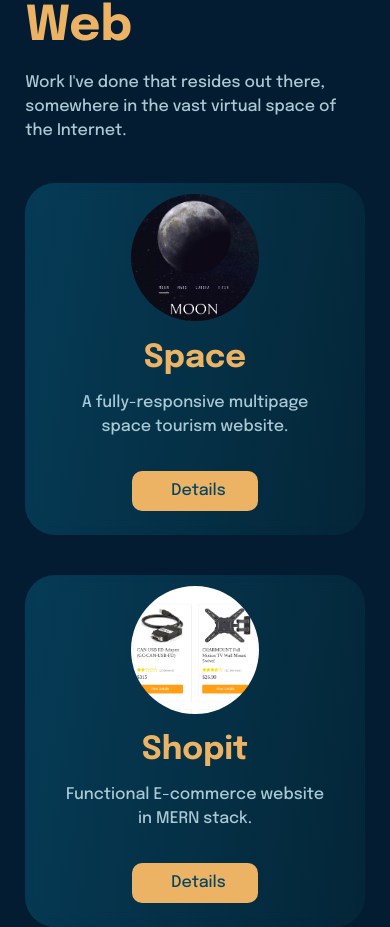
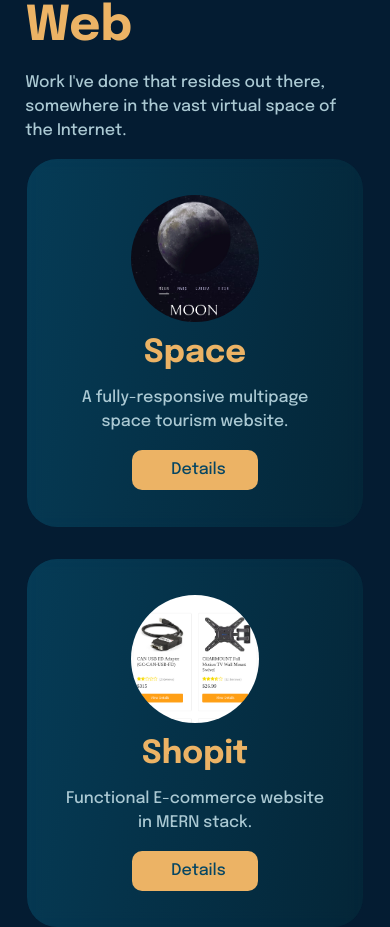
Before and after one commit to rosharp/portfolio, a React (Create React App) app: page / in a window 390 px wide. Shown: the part 841-1768 px from the top of the page. Built offline with nearby package versions, Linux system fonts and the light colour scheme.

Commit message:
Grid on cards, removed position fixed

```diff
--- a/src/css/style.css
+++ b/src/css/style.css
@@ -74,9 +74,7 @@ a {
 
 .round-img {
   max-width: 10rem;
-  object-fit: contain;
   border-radius: 50%;
-  margin-block: 1.5rem;
 }
 
 .swiper {
@@ -180,29 +178,19 @@ body {
   flex-direction: column;
   background: linear-gradient(100deg, rgba(6, 70, 99, 0.75), rgba(4, 41, 58, 0.75));
   backdrop-filter: blur(8px);
-  padding-top: 24rem;
-  padding-bottom: 2rem;
   border-radius: 30px;
-  max-width: 40rem;
+  height: 23rem;
+  min-width: 20rem;
+  max-width: 30rem;
+}
+.card h3 {
+  line-height: 1;
 }
 .card img {
-  top: 0;
-}
-.card h3 {
-  top: 13rem;
-}
-.card p {
-  top: 17rem;
-  margin-inline: 2rem;
-  margin-bottom: 3.5rem;
-}
-.card > * {
-  position: fixed;
+  position: relative;
 }
 
 .card-btn {
-  position: fixed;
-  top: 21rem;
   background: #ECB365;
   color: #064663;
   border: none;
@@ -264,7 +252,8 @@ body {
   padding-bottom: 1rem;
 }
 
-.content li, .project-page li {
+.content li,
+.project-page li {
   margin-inline-start: 1rem;
 }
 
@@ -290,7 +279,8 @@ body {
   font-size: 1.25rem;
   margin-block: 0.7rem;
 }
-.resume .divider, .resume .wrapper {
+.resume .divider,
+.resume .wrapper {
   margin-block: 0;
   padding: 0rem;
 }
@@ -429,30 +419,53 @@ body {
   .cards-container > * {
     margin-block: 1rem;
   }
+  .cards-container {
+    display: flex;
+    flex-direction: column;
+    align-items: center;
+    margin-inline: center;
+  }
   .card {
-    padding-top: 20rem;
-    margin-block: 2.5rem;
+    padding-top: 0rem;
+    padding-bottom: 0rem;
+    min-width: 18rem;
+    max-width: 21rem;
+    min-height: 10rem;
+    min-height: 21rem;
     border-radius: 30px;
-    max-width: 22rem;
-    align-self: center;
-    margin-inline: auto;
+    padding-top: 1rem;
+    padding-bottom: 1rem;
   }
   .card img {
-    top: -0.8rem;
-    width: 8rem;
+    max-width: clamp(8rem, 20vw, 15rem);
+    margin-bottom: 1rem;
   }
   .card h3 {
-    top: 10rem;
+    margin-bottom: 1rem;
   }
   .card p {
-    top: 13rem;
     margin-inline: 2rem;
+    margin-bottom: 1rem;
   }
-  .card .card-btn {
-    top: 18rem;
+  .card-btn {
+    background: #ECB365;
+    color: #064663;
+    border: none;
+    border-radius: 10px;
+    padding: 0.5rem 2rem;
+    font: inherit;
+    cursor: pointer;
+    outline: inherit;
   }
-  .card > * {
-    position: fixed;
+  .card-btn:hover {
+    background: linear-gradient(100deg, #ebcda2, #ECB365);
+    --underline-width: 100%;
+    transition: background 300ms;
+  }
+  .card-btn span {
+    background: linear-gradient(#041C32 0 0) bottom left/var(--underline-width, 0%) 0.1em no-repeat;
+    padding-left: 7px;
+    transition: background-size 0.5s;
   }
   .swiper-slide {
     height: auto;
@@ -466,6 +479,9 @@ body {
   .resume h1 {
     margin-top: 8rem;
   }
+  .resume li {
+    margin-inline-start: 1rem;
+  }
 }
 @media (min-width: 1000px) {
   h1 {
@@ -475,7 +491,7 @@ body {
     font-size: 4rem;
   }
   h3 {
-    font-size: 3rem;
+    font-size: 2.5rem;
   }
   .navbar-show,
 .navbar-close {
@@ -515,11 +531,20 @@ body {
     font-size: 2.5rem;
   }
   .cards-container {
-    display: grid;
+    display: flex;
     justify-content: center;
-    grid-template-columns: repeat(2, 25rem);
     gap: 2rem;
     margin-block: 2rem;
+  }
+  .cards-container .card {
+    min-width: 20rem;
+  }
+  .cards-container .card h3 {
+    margin-top: 1rem;
+  }
+  .cards-container .card p {
+    margin-bottom: 1rem;
+    padding-inline: 2rem;
   }
   .resume li {
     margin-left: 3rem;
@@ -530,5 +555,17 @@ body {
     margin-inline: 20%;
   }
 }
+@media (800px < width < 1800px) {
+  .cards-container {
+    display: grid;
+    justify-content: center;
+    margin-inline: auto;
+    grid: repeat(2, 24rem)/auto-flow 22rem;
+  }
+  .cards-container .card {
+    min-width: 16rem;
+    max-width: 25rem;
+  }
+}
 
 /*# sourceMappingURL=style.css.map */
--- a/src/css/style.scss
+++ b/src/css/style.scss
@@ -93,9 +93,7 @@ a {
 
 .round-img {
   max-width: 10rem;
-  object-fit: contain;
   border-radius: 50%;
-  margin-block: 1.5rem;
 }
 
 .swiper {
@@ -206,33 +204,21 @@ body {
   flex-direction: column;
   background: linear-gradient(100deg, $clr-neutral-200-trsp, $clr-neutral-300-trsp);
   backdrop-filter: blur(8px);
-  padding-top: 24rem;
-  padding-bottom: 2rem;
   border-radius: 30px;
-  max-width: 40rem;
+  height: 23rem;
+  min-width: 20rem;
+  max-width: 30rem;
+
+  h3 {
+    line-height: 1;
+  }
 
   img {
-    top: 0;
-  }
-
-  h3 {
-    top: 13rem;
-  }
-
-  p {
-    top: 17rem;
-    margin-inline: 2rem;
-    margin-bottom: 3.5rem;
-  }
-
-  & > * {
-    position: fixed;
+    position: relative;
   }
 }
 
 .card-btn {
-  position: fixed;
-  top: 21rem;
   background: $clr-accent-100;
   color: $clr-neutral-200;
   border: none;
@@ -290,6 +276,7 @@ body {
     align-items: center;
     margin-inline: auto;
     padding-block: 1rem;
+
     p {
       color: $clr-accent-200;
       padding-bottom: 1rem;
@@ -301,7 +288,8 @@ body {
   }
 }
 
-  .content, .project-page {
+.content,
+.project-page {
   li {
     margin-inline-start: 1rem;
   }
@@ -332,7 +320,8 @@ body {
     margin-block: .7rem;
   }
 
-  .divider, .wrapper {
+  .divider,
+  .wrapper {
     margin-block: 0;
     padding: 0rem;
   }
@@ -503,39 +492,64 @@ body {
   }
 
 
-  .cards-container > * {
+  .cards-container>* {
     margin-block: 1rem;
   }
 
+  .cards-container {
+    display: flex;
+    flex-direction: column;
+    align-items: center;
+    margin-inline: center;
+  }
+
   .card {
-    padding-top: 20rem;
-    margin-block: 2.5rem;
+    padding-top: 0rem;
+    padding-bottom: 0rem;
+    min-width: 18rem;
+    max-width: 21rem;
+    min-height: 10rem;
+    min-height: 21rem;
     border-radius: 30px;
-    max-width: 22rem;
-    align-self: center;
-    margin-inline: auto;
 
+    padding-top: 1rem;
+    padding-bottom: 1rem;
 
     img {
-      top: -.8rem;
-      width: 8rem;
+      max-width: clamp(8rem, 20vw, 15rem);
+      margin-bottom: 1rem;
     }
 
     h3 {
-      top: 10rem;
+      margin-bottom: 1rem;
     }
 
     p {
-      top: 13rem;
       margin-inline: 2rem;
+      margin-bottom: 1rem;
+    }
   }
 
   .card-btn {
-      top: 18rem;
+    background: $clr-accent-100;
+    color: $clr-neutral-200;
+    border: none;
+    border-radius: 10px;
+    padding: .5rem 2rem;
+    font: inherit;
+    cursor: pointer;
+    outline: inherit;
+
+    &:hover {
+      background: linear-gradient(100deg, $clr-accent-200, $clr-accent-100);
+      --underline-width: 100%;
+      transition: background 300ms;
     }
 
-    & > * {
-      position: fixed;
+    span {
+      background: linear-gradient($clr-neutral-400 0 0) bottom left/ var(--underline-width, 0%) 0.1em no-repeat;
+      padding-left: 7px;
+      transition: background-size 0.5s;
     }
   }
 
@@ -554,6 +568,10 @@ body {
     h1 {
       margin-top: 8rem;
     }
+
+    li {
+      margin-inline-start: 1rem;
+    }
   }
 }
 
@@ -568,7 +586,7 @@ body {
   }
 
   h3 {
-    font-size: 3rem;
+    font-size: 2.5rem;
   }
 
   .navbar-show,
@@ -620,11 +638,22 @@ body {
   }
 
   .cards-container {
-    display: grid;
+    display: flex;
     justify-content: center;
-    grid-template-columns: repeat(2, 25rem);
     gap: 2rem;
     margin-block: 2rem;
+
+    .card {
+      min-width: 20rem;
+      h3 {
+        margin-top: 1rem;
+      }
+
+      p {
+        margin-bottom: 1rem;
+        padding-inline: 2rem;
+      }
+    }
   }
 
   .resume {
@@ -638,4 +667,19 @@ body {
   .nav-menu {
     margin-inline: clamp(10%, 20%, 25%);
   }
+
 }
+
+@media (800px < width < 1800px ) {
+  .cards-container {
+    display: grid;
+    justify-content: center;
+    margin-inline: auto;
+    grid: repeat(2, 24rem) / auto-flow 22rem;
+
+    .card {
+      min-width: 16rem;
+      max-width: 25rem;
+    }
+  }
+}
```
Also changed, not shown: 1 other file (tests, documents, lock files or other folders). Lines whose indentation alone changed are shown as unchanged.
